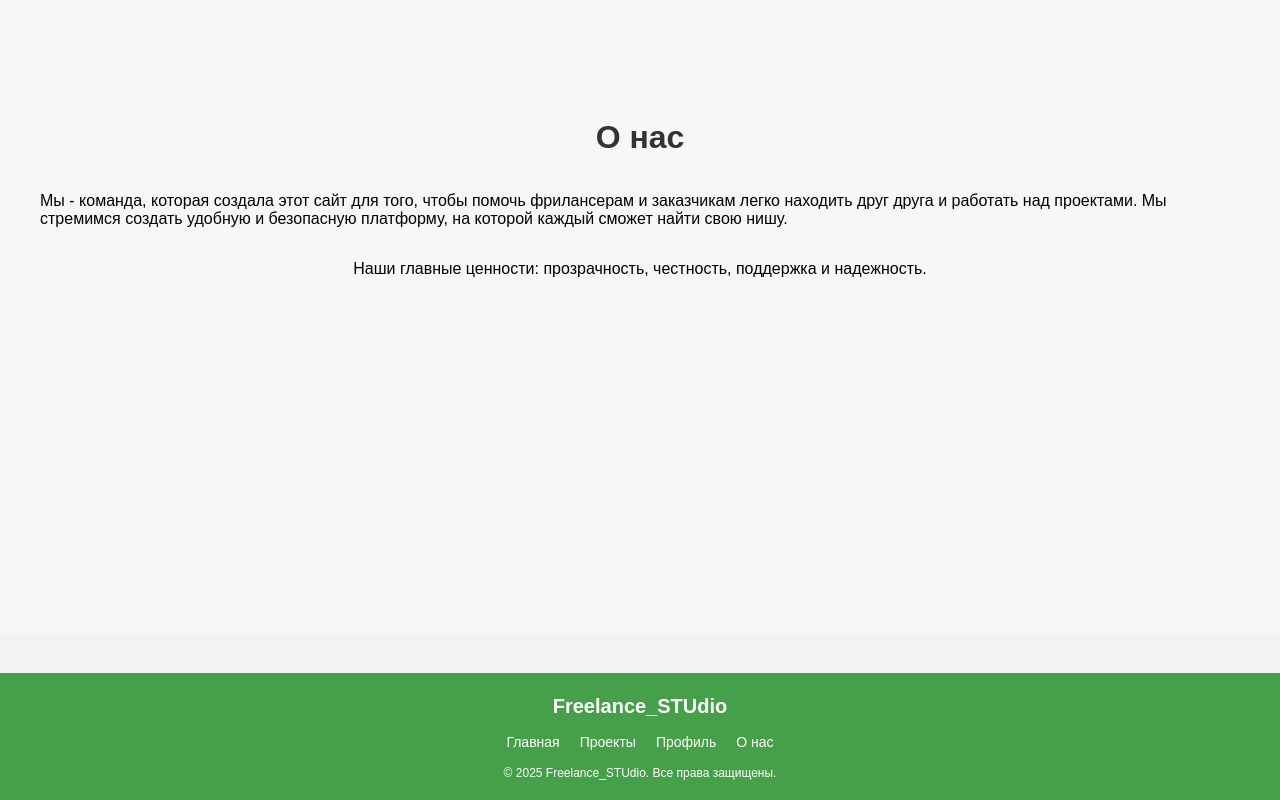
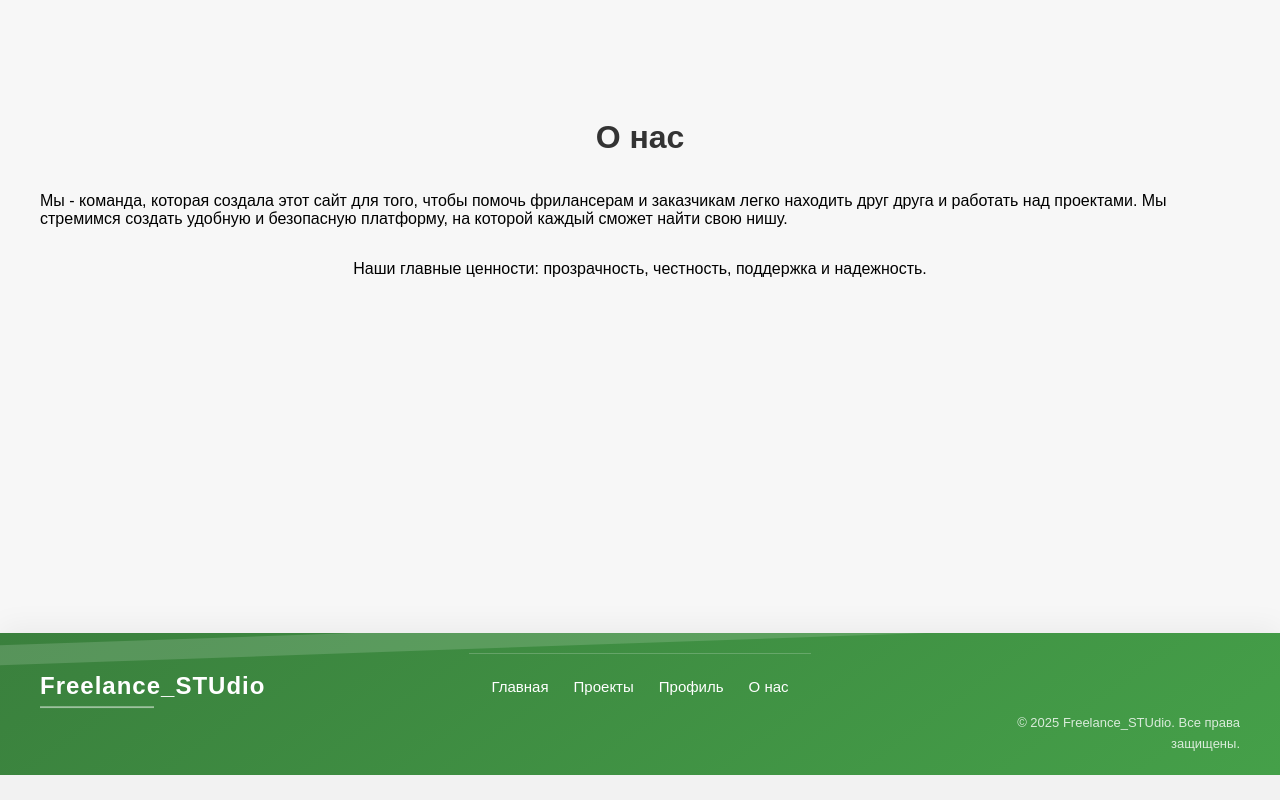
Before and after one commit to cwerti/freelance_portal_front, a React (Create React App) app: page /About in a window 1280 px wide. Shown: the part 336-1136 px from the top of the page. After the commit the page ends 1111 px from the top, so only its background shows below. Built offline with nearby package versions, Linux system fonts and the light colour scheme.

Commit message:
ИЗменил футер

```diff
--- a/src/styles/Footer.css
+++ b/src/styles/Footer.css
@@ -1,38 +1,153 @@
 .footer {
-    background-color: #45a049;
-    border-top: 2px solid #45a049;
-    padding: 20px 0;
-    margin-top: 40px;
-    text-align: center;
+  background: linear-gradient(145deg, #3a803d, #45a049);
+  padding: 40px 0 20px;
+  position: relative;
+  overflow: hidden;
+  box-shadow: 0 -4px 30px rgba(0, 0, 0, 0.06);
+}
+
+.footer::before {
+  content: '';
+  position: absolute;
+  top: -10px;
+  left: 0;
+  width: 100%;
+  height: 20px;
+  background: rgba(255, 255, 255, 0.15);
+  transform: skewY(-2deg);
 }
 
 .footer-content {
-    max-width: 900px;
+  max-width: 1200px;
   margin: 0 auto;
-    display: flex;
-    flex-direction: column;
-    gap: 15px;
-    align-items: center;
+  display: grid;
+  grid-template-columns: 1fr 2fr 1fr;
+  gap: 30px;
+  align-items: start;
+  padding: 0 20px;
 }
 
 .footer-logo {
-    font-weight: bold;
-    font-size: 20px;
+  font-family: 'Poppins', sans-serif;
+  font-size: 24px;
+  font-weight: 700;
   color: #ffffff;
+  letter-spacing: 1px;
+  position: relative;
+  display: inline-block;
+  padding-bottom: 8px;
+}
+
+.footer-logo::after {
+  content: '';
+  position: absolute;
+  bottom: 0;
+  left: 0;
+  width: 40%;
+  height: 2px;
+  background: rgba(255, 255, 255, 0.5);
+}
+
+.footer-links {
+  display: flex;
+  flex-wrap: wrap;
+  justify-content: center;
+  gap: 25px;
+  position: relative;
+}
+
+.footer-links::before {
+  content: '';
+  position: absolute;
+  top: -20px;
+  left: 50%;
+  transform: translateX(-50%);
+  width: 60%;
+  height: 1px;
+  background: rgba(255, 255, 255, 0.2);
 }
 
 .footer-links a {
-    margin: 0 10px;
+  color: #ffffff;
   text-decoration: none;
-    color: #ffffff;
-    font-size: 14px;
+  font-size: 15px;
+  font-weight: 500;
+  transition: all 0.3s ease;
+  position: relative;
+  padding: 5px 0;
 }
 
-  .footer-links a:hover {
-    text-decoration: underline;
+.footer-links a::before {
+  content: '';
+  position: absolute;
+  bottom: 0;
+  left: 0;
+  width: 0;
+  height: 2px;
+  background: white;
+  transition: width 0.3s ease;
+}
+
+.footer-links a:hover::before {
+  width: 100%;
 }
 
 .footer-copy {
-    font-size: 12px;
-    color: #ffffff;
+  text-align: right;
+  font-size: 13px;
+  color: rgba(255, 255, 255, 0.8);
+  line-height: 1.6;
+  margin-top: 40px;
 }
+
+/* Анимации */
+@keyframes float {
+  0% { transform: translateY(0px); }
+  50% { transform: translateY(-5px); }
+  100% { transform: translateY(0px); }
+}
+
+.footer-logo {
+  animation: float 3s ease-in-out infinite;
+}
+
+/* Мобильная версия */
+@media (max-width: 768px) {
+  .footer-content {
+    grid-template-columns: 1fr;
+    text-align: center;
+    gap: 30px;
+  }
+
+  .footer-logo {
+    justify-self: center;
+  }
+
+  .footer-links {
+    flex-direction: column;
+    gap: 15px;
+  }
+
+  .footer-links::before {
+    width: 80%;
+  }
+
+  .footer-copy {
+    text-align: center;
+    margin-top: 30px;
+  }
+}
+
+@media (max-width: 480px) {
+  .footer {
+    padding: 30px 0 15px;
+  }
+
+  .footer-logo {
+    font-size: 20px;
+  }
+
+  .footer-links a {
+    font-size: 14px;
+  }
+}
```
Lines whose indentation alone changed are shown as unchanged.
